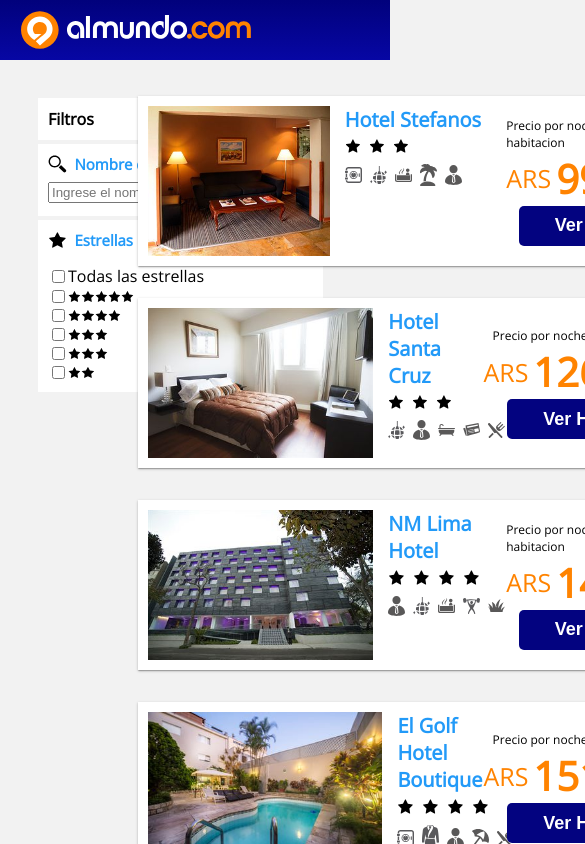
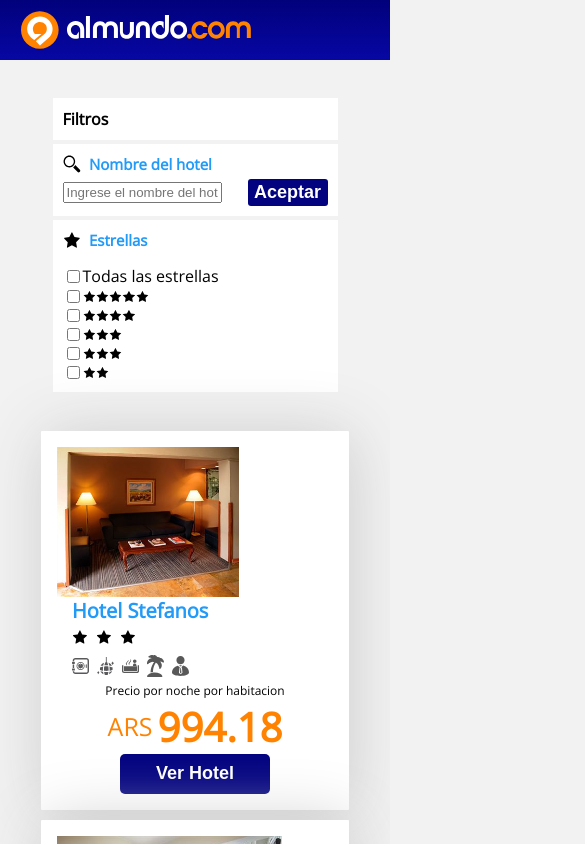
Before and after one commit to gsus17/Hotel-presentation, an Angular app: page /hotel-list in a window 390 px wide. Shown: the top 844 px of the page, 585 px wide, since content can reach past the window. Built offline with nearby package versions, Linux system fonts and the light colour scheme.

Commit message:
Mobile responsive.

```diff
--- a/src/app/hotel/hotel-card/hotel-card.component.css
+++ b/src/app/hotel/hotel-card/hotel-card.component.css
@@ -3,6 +3,7 @@
   border-radius: 1px;
   box-shadow: 3px 3px 4pc #ccc;
   margin: 5px;
+  padding: 10px;
 }
 
 .data-card {
@@ -56,7 +57,7 @@
 }
 
 .hotel-select-button:hover {
-  cursor: pointer
+  cursor: pointer;
 }
 
 .hotel-price {
@@ -70,3 +71,14 @@
   font-size: 25px;
   padding-right: 5px;
 }
+@media (max-width: 599px) {
+  .card-container {
+    display: initial !important;
+    padding: 16px;
+  }
+}
+@media (min-width: 600px) and ( max-width: 5000px) {
+  .card-container {
+    display: flex !important;
+  }
+}
--- a/src/app/hotel/hotel-card/hotel-card.component.html
+++ b/src/app/hotel/hotel-card/hotel-card.component.html
@@ -1,11 +1,11 @@
-<div fxLayout="row" class="card" fxFlex>
-  <div fxLayout="row" fxLayoutAlign="start start">
+<div fxLayout="row" class="card" fxFlex fxLayout.xs="column" class="card-container">
+  <div fxLayout="row"  fxLayout.xs="column" fxLayoutAlign="start start">
     <div fxLayout="column" fxLayoutAlign="center start">
       <img class="hotel-img" src="../assets/images/hotels/{{hotel.image}}" alt="">
     </div>
   </div>
 
-  <div fxLayout="column" fxLayoutAlign="start start" class="data-card" fxFlex>
+  <div fxLayout="column" fxLayoutAlign="start start" class="data-card" fxFlex fxLayout.xs="column">
     <div class="hotel-name" fxLayout="row" fxLayoutAlign="start center">{{hotel.name}}</div>
     <div fxLayout="row" fxLayoutAlign="start center" class="hotel-star">
       <img fxLayout="row" fxLayoutAlign="start center" *ngFor="let stars of getArrayStars()" class="hotel-amenities-icon" src="../../../assets/icons/star.svg">
@@ -16,7 +16,7 @@
     </div>
   </div>
 
-  <div fxFlex="20" fxLayout="row" fxLayoutAlign="end center" fxFlex>
+  <div fxFlex="20" fxLayout="row" fxLayout.xs="column" fxLayoutAlign="end center" fxFlex fxLayoutAlign.xs="center center">
     <div fxLayout="column" fxLayoutAlign="center center">
 
       <span class="hotel-caption"> Precio por noche por habitacion</span>
--- a/src/app/hotel/hotel-filter/hotel-filter.component.html
+++ b/src/app/hotel/hotel-filter/hotel-filter.component.html
@@ -9,7 +9,7 @@
       <span class="filter-hotel-label">Nombre del hotel</span>
     </div>
     <div fxLayout="row" fxLayoutAlign="space-between center">
-      <input type="text" placeholder="Ingrese el nombre del hotel" [(ngModel)]="model.searchLabel" name="searchLabel">
+      <input type="text" placeholder="Ingrese el nombre del hotel" [(ngModel)]="model.searchLabel" name="searchLabel" fxFlex="60">
       <button class="hotel-select-filter-button" (click)="searchHotel()">Aceptar</button>
     </div>
   </div>
--- a/src/app/hotel/hotel-list.component.css
+++ b/src/app/hotel/hotel-list.component.css
@@ -6,11 +6,6 @@
 
 section {
   padding: 20px;
-}
-
-.list-container {
-  border-color: red;
-  border: solid;
 }
 
 .filter-container {
@@ -28,3 +23,11 @@
   font-size: 25px;
   font-weight: bold;
 }
+
+
+@media (max-width: 599px) {
+  .list-container {
+    display: initial !important;
+    padding: 16px;
+  }
+}
--- a/src/app/hotel/hotel-list.component.html
+++ b/src/app/hotel/hotel-list.component.html
@@ -1,10 +1,10 @@
-<div fxLayout="column">
+<div fxLayout="column" fxFlex>
   <header fxLayout="row" fxFlex fxLayoutAlign="start center">
     <img src="../assets/images/logo/logo-almundo.svg" alt="">
   </header>
 
   <section fxLayout="column">
-    <div fxLayout="row">
+    <div fxLayout="row" fxLayoutAlign="space-between start" fxLayout.xs="column" fxLayoutAlign.xs="start center">
 
       <div class="filter-container" fxLayout="row" fxFlex fxLayoutAlign="start start" fxFlex="20">
         <app-hotel-filter fxFlex (filterHotelEmitter)="filterHotels($event)"></app-hotel-filter>
@@ -14,9 +14,9 @@
           <span class="not-result">No se encontraron resultados</span>
         </div>
       </ng-container>
-      <ng-container *ngIf="hasHotelList() ">
-        <div class="list-container " fxLayout="column " class="card-prueba " fxFlex>
-          <app-hotel-card fxLayout="row " *ngFor="let hotel of hoteles " [hotel]="hotel " (selectHotelEmitter)="selectHotel($event) "></app-hotel-card>
+      <ng-container *ngIf="hasHotelList()">
+        <div fxLayout="column" class="list-container card-prueba" fxFlex.lg="75">
+          <app-hotel-card fxLayout="row" fxLayout.xs="column" *ngFor="let hotel of hoteles " [hotel]="hotel " (selectHotelEmitter)="selectHotel($event) "></app-hotel-card>
         </div>
       </ng-container>
     </div>
```
